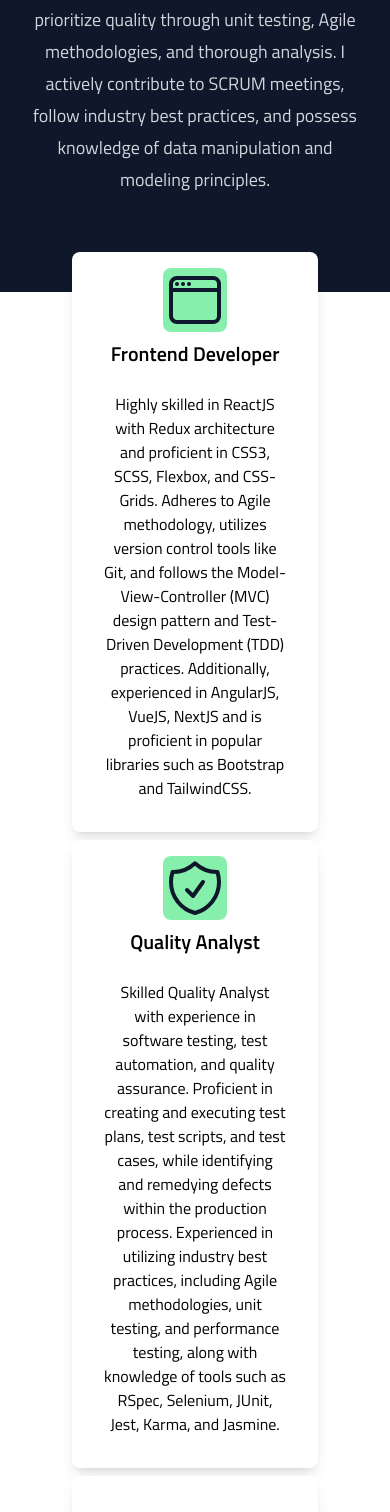
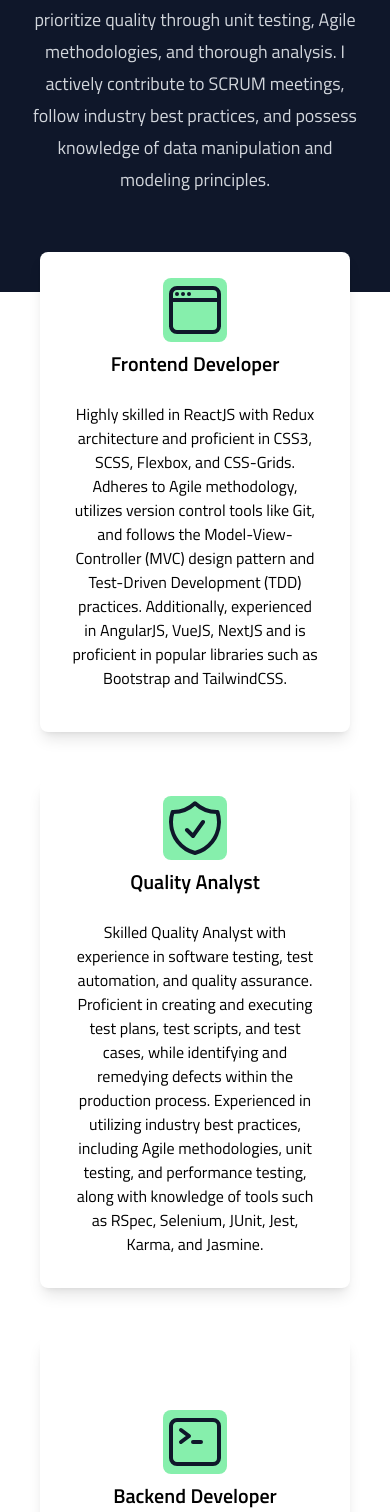
Before and after one commit to the-wolvorine/Portfolio, a Next.js app: page /Content in a window 390 px wide. Shown: the part 436-1948 px from the top of the page. Built offline with nearby package versions, Linux system fonts and the light colour scheme.

Commit message:
Updated logo links and fixed minor issue with responsiveness"

```diff
--- a/src/pages/Content.tsx
+++ b/src/pages/Content.tsx
@@ -27,8 +27,8 @@ export default function Content() {
                 </div>
             </section>
             <section className="flex flex-row flex-wrap justify-center items-center px-10 pb-10">
-                <div className="w-full md:w-1/2 xl:w-1/3 -mx-4 -mt-10">
-                    <div className="px-8 lg:px-12 sm:px-6 mb-12">
+                <div className="w-full md:w-1/2 xl:w-1/3 -mx-4 -mt-10 mb-10">
+                    <div className="px-0 lg:px-12 sm:px-6 mb-12">
                         <div className="transition ease-in-out duration-500 hover:-translate-y-1 hover:scale-110 bg-white rounded-lg shadow-lg overflow-hidden">
                             <div className="flex flex-col justify-center items-center p-4" style={{"minHeight": "30rem"}}>
                             <WindowIcon className="h-16 w-16 text-slate-900 bg-green-300 rounded-lg" aria-hidden="true" />
@@ -38,8 +38,8 @@ export default function Content() {
                         </div>
                     </div>
                 </div>
-                <div className="w-full md:w-1/2 xl:w-1/3 -mx-4 -mt-10">
-                    <div className="px-8 lg:px-12 sm:px-6 mb-12">
+                <div className="w-full md:w-1/2 xl:w-1/3 -mx-4 -mt-10 mb-10">
+                    <div className="px-0 lg:px-12 sm:px-6 mb-12">
                         <div className="transition ease-in-out duration-500 hover:-translate-y-1 hover:scale-110 bg-white rounded-lg shadow-lg overflow-hidden">
                             <div className="flex flex-col justify-center items-center p-4" style={{"minHeight": "30rem"}}>
                             <ShieldCheckIcon className="h-16 w-16 text-slate-900 bg-green-300 rounded-lg" aria-hidden="true" />
@@ -49,8 +49,8 @@ export default function Content() {
                         </div>
                     </div>
                 </div>
-                <div className="w-full md:w-1/2 xl:w-1/3 -mx-4 -mt-10">
-                    <div className="px-8 lg:px-12 sm:px-6 mb-12">
+                <div className="w-full md:w-1/2 xl:w-1/3 -mx-4 -mt-10 mb-10">
+                    <div className="px-0 lg:px-12 sm:px-6 mb-12">
                         <div className="transition ease-in-out duration-500 hover:-translate-y-1 hover:scale-110 bg-white rounded-lg shadow-lg overflow-hidden">
                             <div className="flex flex-col justify-center items-center p-4" style={{"minHeight": "30rem"}}>
                             <CommandLineIcon className="h-16 w-16 text-slate-900 bg-green-300 rounded-lg" aria-hidden="true" />
@@ -162,8 +162,8 @@ export default function Content() {
                     <h2 className="text-3xl text-center font-bold tracking-tight text-white sm:text-4xl">My Recent Projects.</h2>
                     </div>
                     <div className="flex flex-row flex-wrap justify-center items-center">
-                        <div className="w-full md:w-1/2 lg:w-1/3 xl:w-1/4 mt-8">
-                            <div className="px-8 lg:px-12 sm:px-6 mb-12">
+                        <div className="w-full md:w-1/2 lg:w-1/2 xl:w-1/4 mt-8">
+                            <div className="px-0 lg:px-12 sm:px-6 mb-12">
                                 <div className="transition ease-in-out duration-500 hover:-translate-y-1 hover:scale-110 bg-white rounded-lg shadow-lg shadow-cyan-500/50 overflow-hidden">
                                     <div className="flex flex-col justify-center items-center p-4" style={{"minHeight": "25rem"}}>
                                     <h3 className="text-xl font-semibold m-2">Keep View Note</h3>
@@ -173,8 +173,8 @@ export default function Content() {
                                 </div>
                             </div>
                         </div>
-                        <div className="w-full md:w-1/2 lg:w-1/3 xl:w-1/4 mt-8">
-                            <div className="px-8 lg:px-12 sm:px-6 mb-12">
+                        <div className="w-full md:w-1/2 lg:w-1/2 xl:w-1/4 mt-8">
+                            <div className="px-0 lg:px-12 sm:px-6 mb-12">
                                 <div className="transition ease-in-out duration-500 hover:-translate-y-1 hover:scale-110 bg-white rounded-lg shadow-lg shadow-cyan-500/50 overflow-hidden">
                                     <div className="flex flex-col justify-center items-center p-4" style={{"minHeight": "25rem"}}>
                                     <h3 className="text-xl font-semibold m-2">SnugSquare</h3>
@@ -183,8 +183,8 @@ export default function Content() {
                                 </div>
                             </div>
                         </div>
-                        <div className="w-full md:w-1/2 lg:w-1/3 xl:w-1/4 mt-8">
-                            <div className="px-8 lg:px-12 sm:px-6 mb-12">
+                        <div className="w-full md:w-1/2 lg:w-1/2 xl:w-1/4 mt-8">
+                            <div className="px-0 lg:px-12 sm:px-6 mb-12">
                                 <div className="transition ease-in-out duration-500 hover:-translate-y-1 hover:scale-110 bg-white rounded-lg shadow-lg shadow-cyan-500/50 overflow-hidden">
                                     <div className="flex flex-col justify-center items-center p-4" style={{"minHeight": "25rem"}}>
                                     <h3 className="text-xl font-semibold m-2">Inbag</h3>
@@ -193,8 +193,8 @@ export default function Content() {
                                 </div>
                             </div>
                         </div>
-                        <div className="w-full md:w-1/2 lg:w-1/3 xl:w-1/4 mt-8">
-                            <div className="px-8 lg:px-12 sm:px-6 mb-12">
+                        <div className="w-full md:w-1/2 lg:w-1/2 xl:w-1/4 mt-8">
+                            <div className="px-0 lg:px-12 sm:px-6 mb-12">
                                 <div className="transition ease-in-out duration-500 hover:-translate-y-1 hover:scale-110 bg-white rounded-lg shadow-lg shadow-cyan-500/50 overflow-hidden">
                                     <div className="flex flex-col justify-center items-center p-4" style={{"minHeight": "25rem"}}>
                                     <h3 className="text-xl font-semibold m-2">NovoJuris</h3>
@@ -350,7 +350,7 @@ export default function Content() {
                     </div>
                 </div>
                 <div className="flex flex-col justify-center items-center">
-                    <a href="#">
+                    <a href="https://uday-cheekatipalli.vercel.app/">
                         <Image src="/lite-logo.png" width={150} height={20} alt="Logo" />
                     </a>
                     <p className="pt-4 text-2xl text-center text-white w-96">Learn, Think, Code & Execute </p>
--- a/src/pages/header.tsx
+++ b/src/pages/header.tsx
@@ -19,7 +19,7 @@ export default function Header() {
     <header className="font-sans z-50 bg-white hue-rotate-15 w-screen h-20 fixed shadow-2xl overflow-hidden">
       <nav className="mx-auto h-20 flex max-w-7xl items-center justify-between p-6 lg:px-8" aria-label="Global">
         <div className="flex lg:flex-1">
-          <a href="#" className="-m-1.5 p-1.5">
+          <a href="https://uday-cheekatipalli.vercel.app/" className="-m-1.5 p-1.5">
             <span className="sr-only">Uday</span>
             <Image src="/flogo.png" width={150} height={20} alt="Logo" />
           </a>
```
